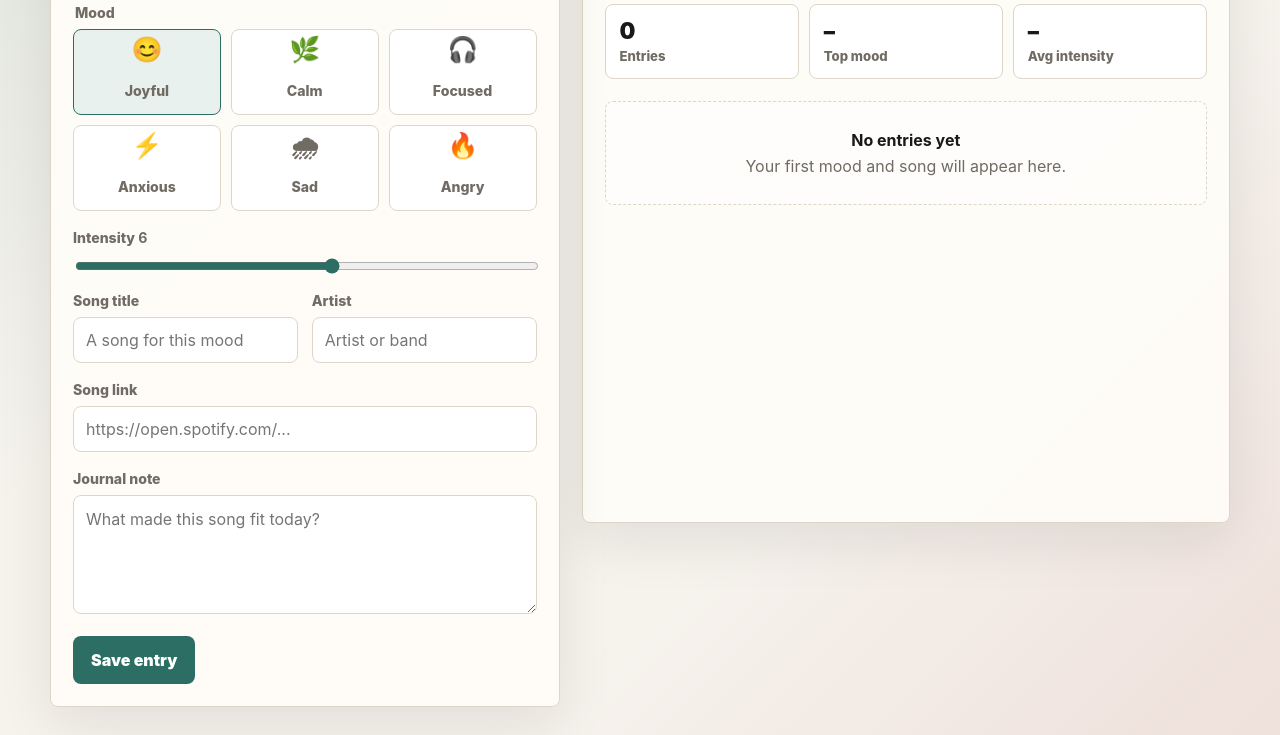
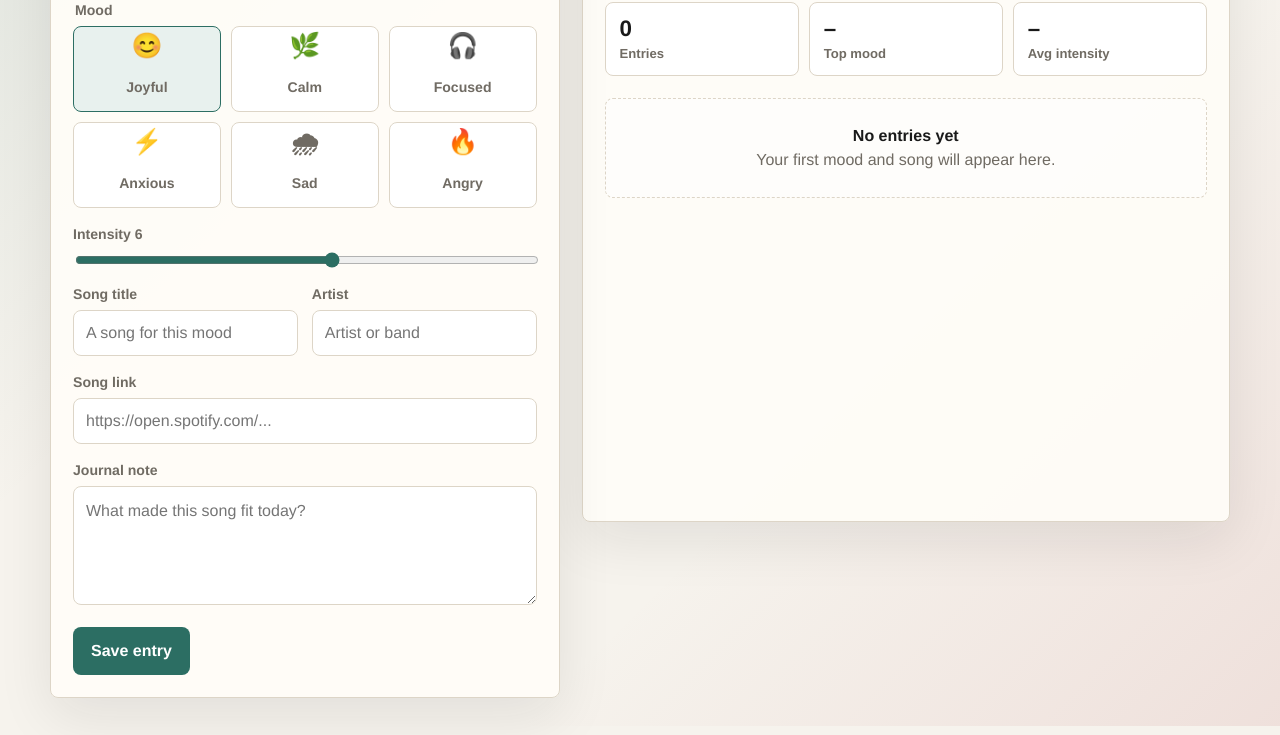
Before and after one commit to vldstassh/music-journal, a website: page public/index.html in a window 1280 px wide. Shown: the part 254-989 px from the top of the page. Drawn offline with Linux system fonts and the light colour scheme; no server answers.

Commit message:
Font and Viewport Edit CSS

```diff
--- a/public/styles.css
+++ b/public/styles.css
@@ -11,7 +11,7 @@
 	--gold: #c28b2c;
 	--shadow: 0 18px 55px rgba(25, 25, 25, 0.09);
 	color-scheme: light;
-	font-family: Inter, ui-sans-serif, system-ui, -apple-system, BlinkMacSystemFont, "Segoe UI", sans-serif;
+	font-family: Helvetica,	ui-sans-serif, system-ui, -apple-system, BlinkMacSystemFont, "Segoe UI", sans-serif;
 }
 
 * {
@@ -595,7 +595,7 @@ input[type="range"] {
 	text-align: left;
 }
 
-@media (max-width: 860px) {
+@media (max-width: 1024px) {
 	.app-shell {
 		width: min(100% - 24px, 680px);
 		padding: 18px 0;
@@ -634,7 +634,7 @@ input[type="range"] {
 	}
 }
 
-@media (max-width: 560px) {
+@media (max-width: 568px) {
 	.entry-panel,
 	.history-panel,
 	.stats-overview {
```
